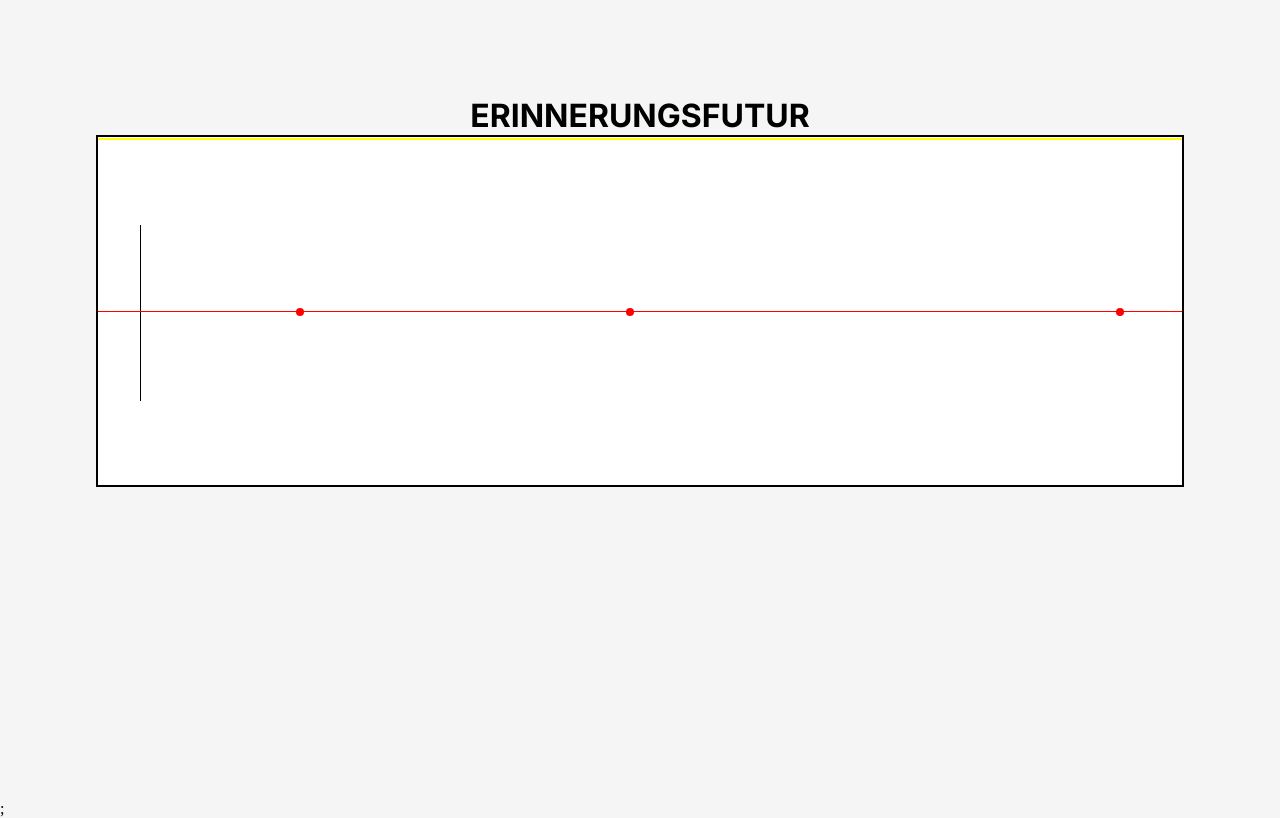
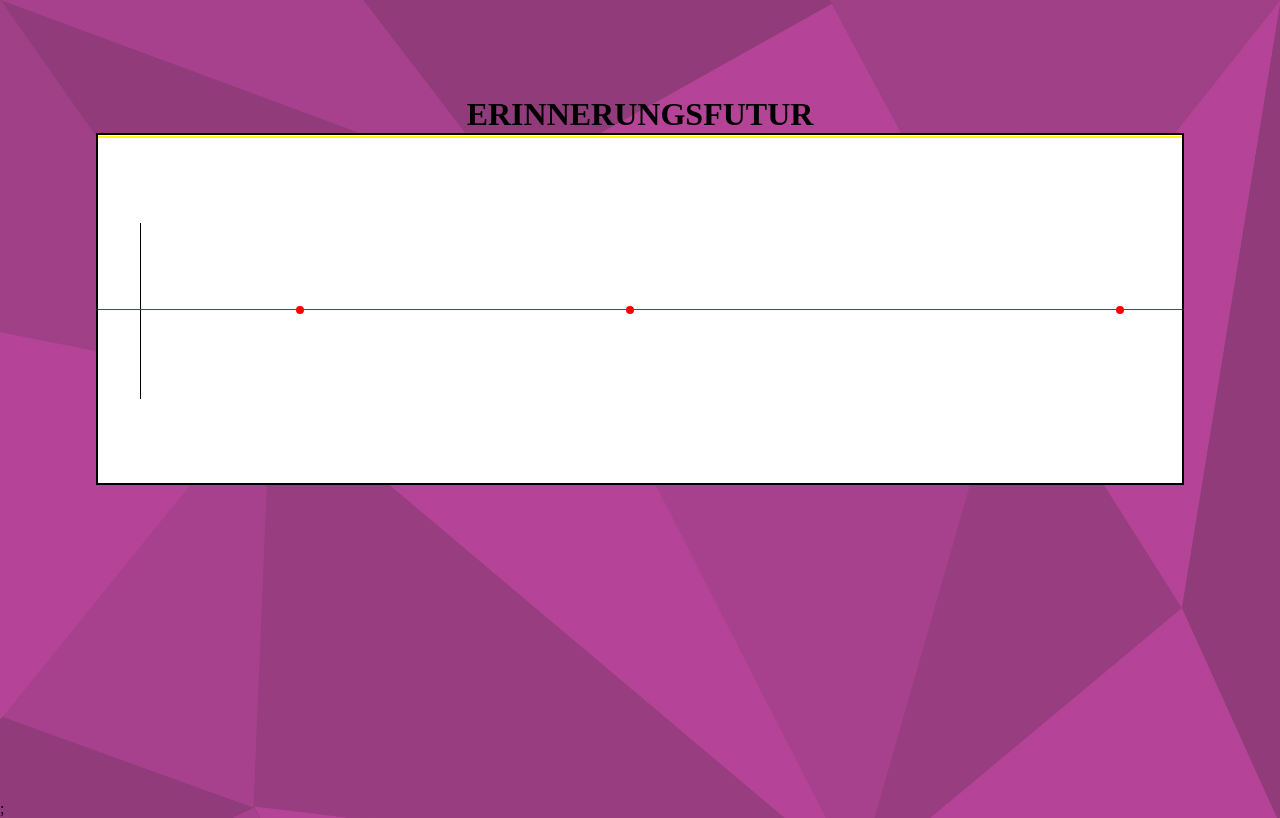
Before and after one commit to TS-Severin/erinnerungsfutur, a Next.js app: page / in a window 1280 px wide. Built offline with nearby package versions, Linux system fonts and the light colour scheme.

Commit message:
add background image

```diff
--- a/src/pages/index.js
+++ b/src/pages/index.js
@@ -1,9 +1,9 @@
 import Head from "next/head";
-import { Inter } from "next/font/google";
+// import { Inter } from "next/font/google";
 import styles from "@/styles/Home.module.scss";
 import Timeline from "@/components/Timeline/Timeline";
 
-const inter = Inter({ subsets: ["latin"] });
+// const inter = Inter({ subsets: ["latin"] });
 
 export default function Home() {
   return (
@@ -14,7 +14,8 @@ export default function Home() {
         <meta name="viewport" content="width=device-width, initial-scale=1" />
         <link rel="icon" href="/favicon.ico" />
       </Head>
-      <main className={`${styles.main} ${inter.className}`}>
+      {/* <main className={`${styles.main}  ${inter.className}`}> */}
+      <main className={`${styles.main}`}>
         <h1>ERINNERUNGSFUTUR</h1>
         <Timeline />
       </main>
--- a/src/styles/globals.css
+++ b/src/styles/globals.css
@@ -87,7 +87,10 @@ body {
 
 body {
   color: black;
-  background: whitesmoke;
+  /* background-image: url("../../public/background_square.jpg"); */
+  background: linear-gradient(rgba(255,255,255,0.2), rgba(255,255,255,0.2)),
+  url("../../public/background_square.jpg");
+  background-size: cover;
 }
 
 a {
```
Also changed, not shown: public/background_square.jpg (added).
